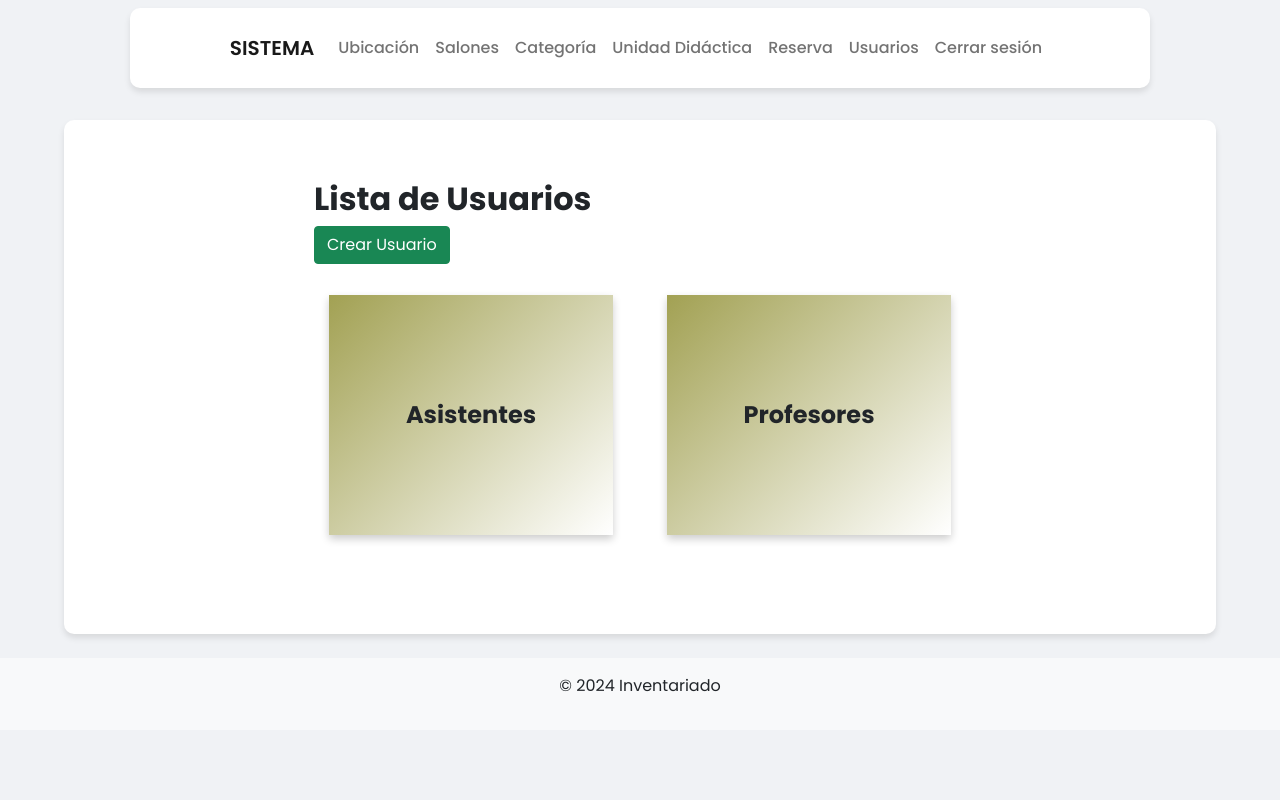
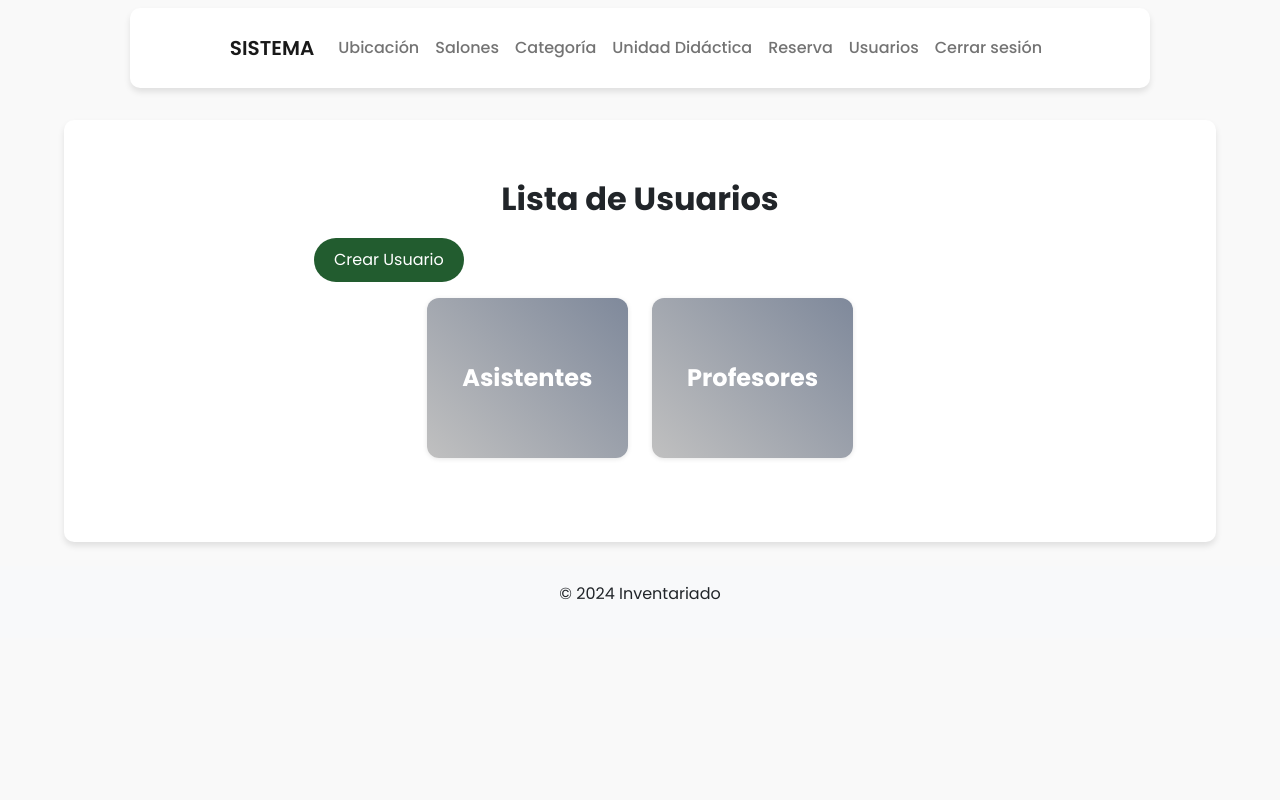
Before and after one commit to johnzoes/web-electronica, a PHP site: page /index.php?controller=usuario in a window 1280 px wide. Run offline with PHP 8.4, Linux system fonts and the light colour scheme; the visitor is signed in with stand-in values (Sample User, id 1); data that the repository does not hold is empty; some libraries are stand-ins or nearby versions.

Commit message:
design user.css y categoria.css

```diff
--- a/views/ubicacion/styles.css
+++ b/views/ubicacion/styles.css
@@ -118,47 +118,3 @@ body, html {
 .icon {
     fill: white; /* Cambia el color a rojo */
   }
-
-
-
-
-  .card {
-    border: 1px solid #eeeeee;
-    margin: 15px;
-}
-
-.card-body {
-    display: flex;
-    flex-direction: column;
-    justify-content: center;
-    align-items: center;
-    background: linear-gradient(135deg, rgb(162, 161, 83), rgb(255, 255, 255)),
-                url('images/fondo.jpg');    padding: 1.25rem;
-    height: 15rem;
-}
-
-.card-title {
-    font-size: 1.25rem;
-    margin-bottom: 1rem;
-}
-
-
-.card-gradient {
-
-    background-size: cover;
-    color: #fff; /* Cambia el color del texto si es necesario */
-    border: none;
-    border-radius: 0.10rem;
-    box-shadow: 0 4px 8px rgba(0, 0, 0, 0.2);
-    transition: transform 0.3s;
-}
-
-.card-gradient:hover {
-    transform: scale(1.10);
-}
-
-
-.card-title {
-    font-size: 1.5rem;
-    margin-bottom: 0;
-}
--- a/views/usuario/index.php
+++ b/views/usuario/index.php
@@ -1,12 +1,14 @@
+<link rel="stylesheet" href="views/usuario/usuario.css">
+<body>
     <div class="container">
         <h2 class="poppins-bold">Lista de Usuarios</h2>
         <a href="index.php?controller=usuario&action=create" class="btn btn-success mb-3 poppins-regular">Crear Usuario</a>
 
-    <div class="row">
+        <div class="row justify-content-center">
             <!-- Tarjeta para Asistentes -->
-        <div class="col-md-6 mb-4">
-            <div class="card card-gradient text-center">
-                <a href="index.php?controller=asistente&action=index" class="text-decoration-none text-dark">
+            <div class="col-md-4 mb-4">
+                <div class="card card-gradient text-center d-flex align-items-center justify-content-center">
+                    <a href="index.php?controller=asistente&action=index" class="text-decoration-none text-dark w-100 h-100 d-flex align-items-center justify-content-center">
                         <div class="card-body">
                             <h5 class="card-title poppins-bold">Asistentes</h5>
                         </div>
@@ -15,9 +17,9 @@
             </div>
 
             <!-- Tarjeta para Profesores -->
-        <div class="col-md-6 mb-4">
-            <div class="card card-gradient text-center">
-                <a href="index.php?controller=profesor&action=index" class="text-decoration-none text-dark">
+            <div class="col-md-4 mb-4">
+                <div class="card card-gradient text-center d-flex align-items-center justify-content-center">
+                    <a href="index.php?controller=profesor&action=index" class="text-decoration-none text-dark w-100 h-100 d-flex align-items-center justify-content-center">
                         <div class="card-body">
                             <h5 class="card-title poppins-bold">Profesores</h5>
                         </div>
@@ -26,3 +28,7 @@
             </div>
         </div>
     </div>
+
+    <script src="https://cdn.jsdelivr.net/npm/bootstrap@5.0.2/dist/js/bootstrap.bundle.min.js" integrity="sha384-MrcW6ZMFYlzcLA8Nl+NtUVF0sA7MsXsP1UyJoMp4YLEuNSfAP+JcXn/tWtIaxVXM" crossorigin="anonymous"></script>
+</body>
+</html>
--- /dev/null
+++ b/views/usuario/usuario.css
@@ -0,0 +1,66 @@
+body, html {
+    font-family: 'Poppins', sans-serif;
+    background-color: #f9f9f9;
+    margin: 0;
+    padding: 0;
+    height: 100%;
+}
+
+h2 {
+    font-size: 2rem;
+    margin-bottom: 20px;
+    text-align: center;
+}
+
+.card {
+    border: none;
+    border-radius: 12px;
+    box-shadow: 0 1px 5px rgba(0, 0, 0, 0.1);
+    transition: transform 0.2s ease-in-out, box-shadow 0.2s ease-in-out;
+    height: 10rem; /* Ajusta la altura según sea necesario */
+    display: flex;
+    align-items: center;
+    justify-content: center;
+}
+
+.card:hover {
+    transform: scale(1.05);
+    box-shadow: 0 4px 12px rgba(0, 0, 0, 0.2);
+}
+
+.card-gradient {
+    background: linear-gradient(45deg, #c0c0c0, #7f899b);
+    color: #fff;
+}
+
+.card-title {
+    font-size: 1.5rem;
+    margin: 0;
+}
+
+.btn-success {
+    background-color: #225c2f;
+    border: none;
+    border-radius: 50px;
+    padding: 10px 20px;
+}
+
+.btn-success:hover {
+    background-color: #1f3f23;
+}
+
+.text-decoration-none {
+    text-decoration: none !important;
+}
+
+.text-dark {
+    color: #ffffff !important;
+}
+
+.card a {
+    display: flex;
+    align-items: center;
+    justify-content: center;
+    height: 100%;
+    width: 100%;
+}
```
Also changed, not shown: views/categoria/categoria.css (+83 -0 lines), views/categoria/index.php (+11 -5 lines). Lines whose indentation alone changed are shown as unchanged.
